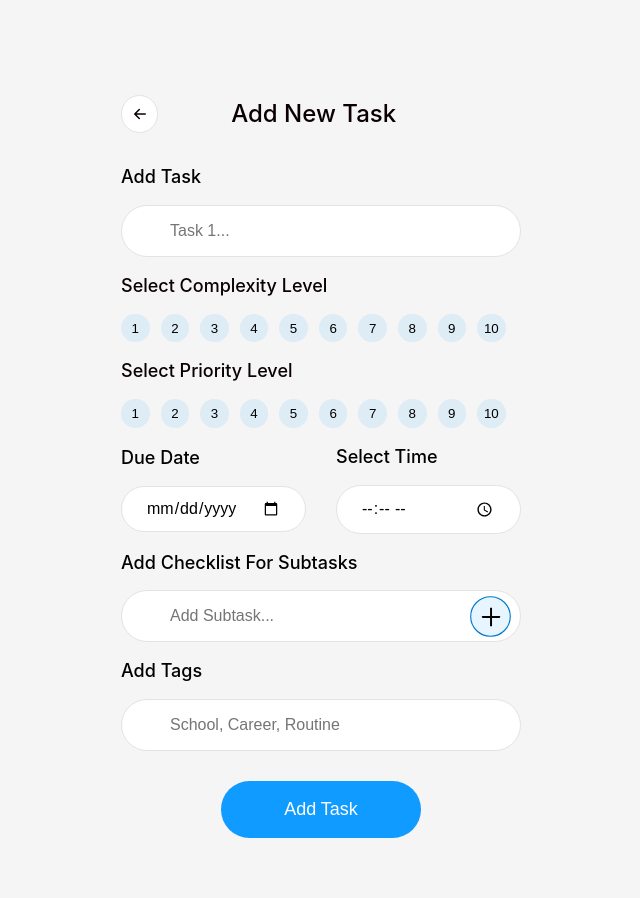
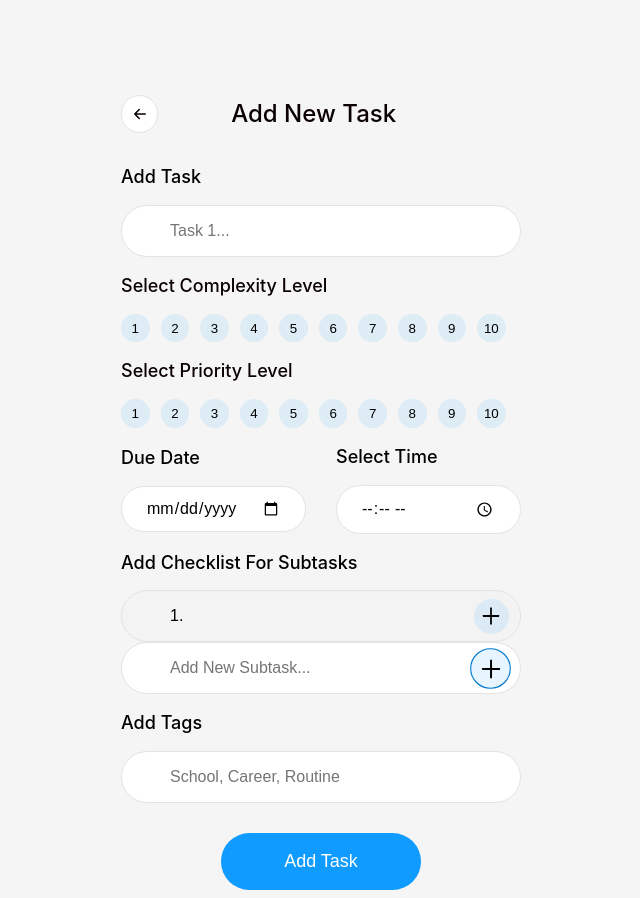
Before and after one commit to JordanPhillips-hub/task-master, a React (Vite) app: page /AddNewTask in a window 1280 px wide. Both pictures are taken after a click on the button 810 px from the left and 616 px from the top of the page. Shown: the whole page, without its empty margins (319-959 px from the left). Before the commit the page ends 846 px from the top, so only its background shows below. Built offline with nearby package versions, Linux system fonts and the light colour scheme.

Commit message:
Refactor subtasks li to be a disabled input

```diff
--- a/src/pages/AddNewTask/AddNewTask.jsx
+++ b/src/pages/AddNewTask/AddNewTask.jsx
@@ -132,7 +132,19 @@ const AddNewTask = ({ onSubmit }) => {
           <label htmlFor="subtask">Add Checklist For Subtasks</label>
           <ul>
             {subtasks.map((subtask, index) => (
-              <li key={index}>{subtask}</li>
+              <li key={index}>
+                <InputContainer>
+                  <Input
+                    id={index}
+                    type="text"
+                    value={`${index + 1}. ${subtask}`}
+                    disabled
+                  />
+                  <Button round type="button">
+                    <AiOutlinePlus fontSize="1.5rem" />
+                  </Button>
+                </InputContainer>
+              </li>
             ))}
           </ul>
 
@@ -142,7 +154,7 @@ const AddNewTask = ({ onSubmit }) => {
               type="text"
               name="subtask"
               value={inputValue.subtask}
-              placeholder="Add Subtask..."
+              placeholder="Add New Subtask..."
               onChange={handleChange}
             />
             <Button round type="button" onClick={handleSubtasks}>
```
